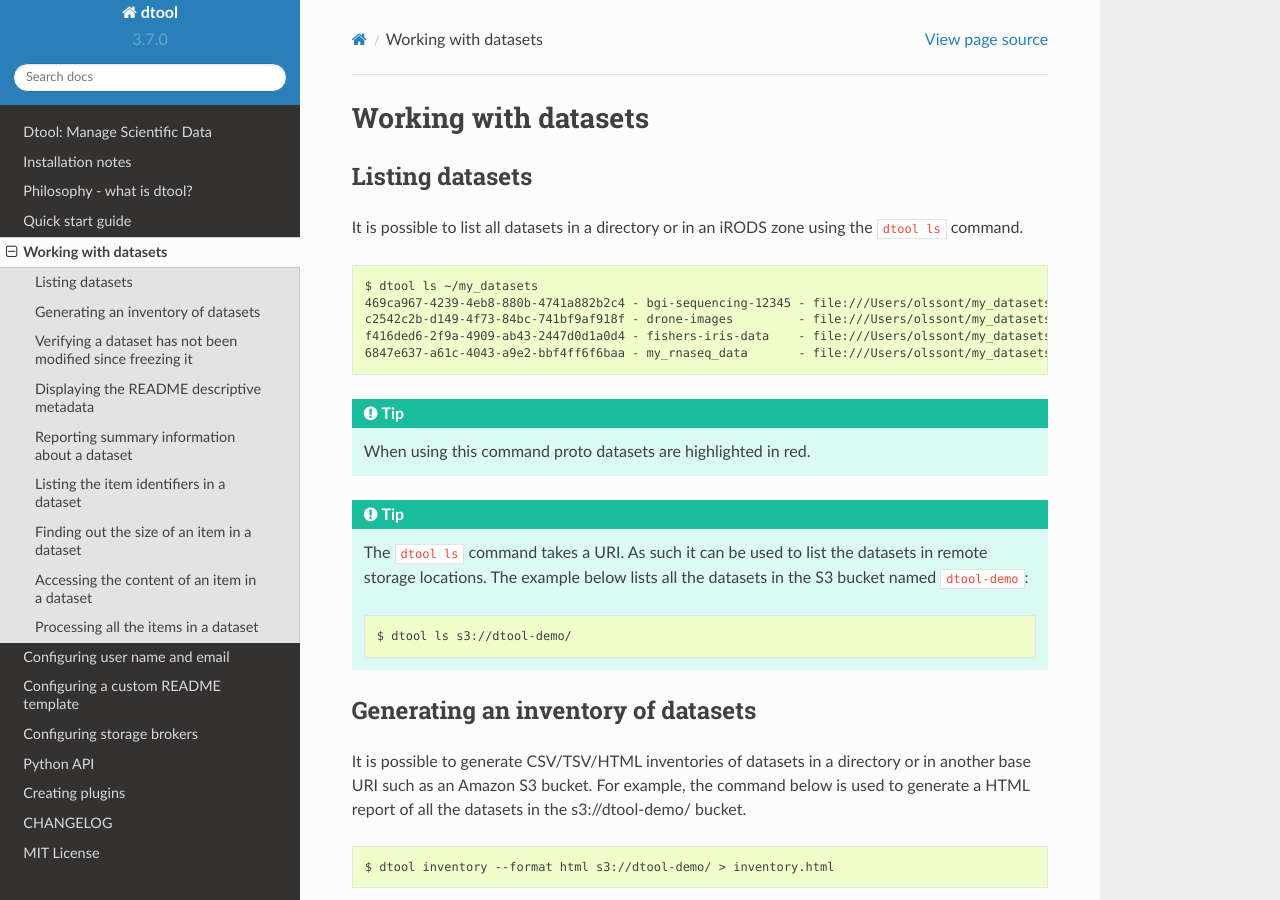
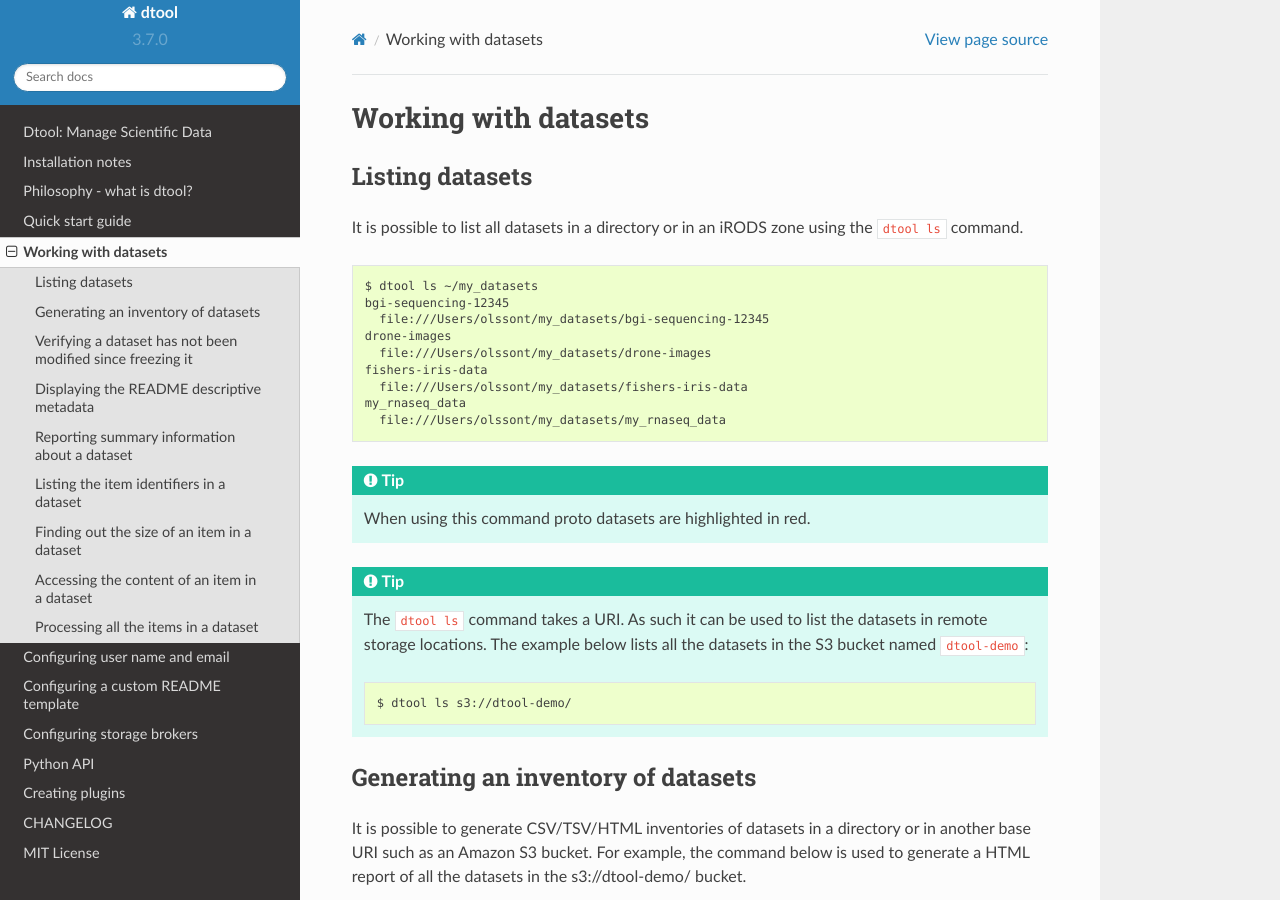
Before and after one commit to jic-dtool/dtool, a Sphinx documentation site: the page built from docs/source/working_with_datasets.rst, in a window 1280 px wide and 900 px high. Built offline with Sphinx 7.4.7 and the Read the Docs theme 2.0.0, drawn with Linux system fonts in a browser that asks for light colours.

Commit message:
Update the 'dtool ls' output in the docs

```diff
--- a/docs/source/working_with_datasets.rst
+++ b/docs/source/working_with_datasets.rst
@@ -10,10 +10,14 @@ using the ``dtool ls`` command.
 .. code-block:: none
 
     $ dtool ls ~/my_datasets
-    469ca967-4239-4eb8-880b-4741a882b2c4 - bgi-sequencing-12345 - file:///Users/olssont/my_datasets/bgi-sequencing-12345
-    c2542c2b-d149-4f73-84bc-741bf9af918f - drone-images         - file:///Users/olssont/my_datasets/drone-images
-    f416ded6-2f9a-4909-ab43-2447d0d1a0d4 - fishers-iris-data    - file:///Users/olssont/my_datasets/fishers-iris-data
-    6847e637-a61c-4043-a9e2-bbf4ff6f6baa - my_rnaseq_data       - file:///Users/olssont/my_datasets/my_rnaseq_data
+    bgi-sequencing-12345
+      file:///Users/olssont/my_datasets/bgi-sequencing-12345
+    drone-images
+      file:///Users/olssont/my_datasets/drone-images
+    fishers-iris-data
+      file:///Users/olssont/my_datasets/fishers-iris-data
+    my_rnaseq_data
+      file:///Users/olssont/my_datasets/my_rnaseq_data
 
 .. tip:: When using this command proto datasets are highlighted in red.
 
```
